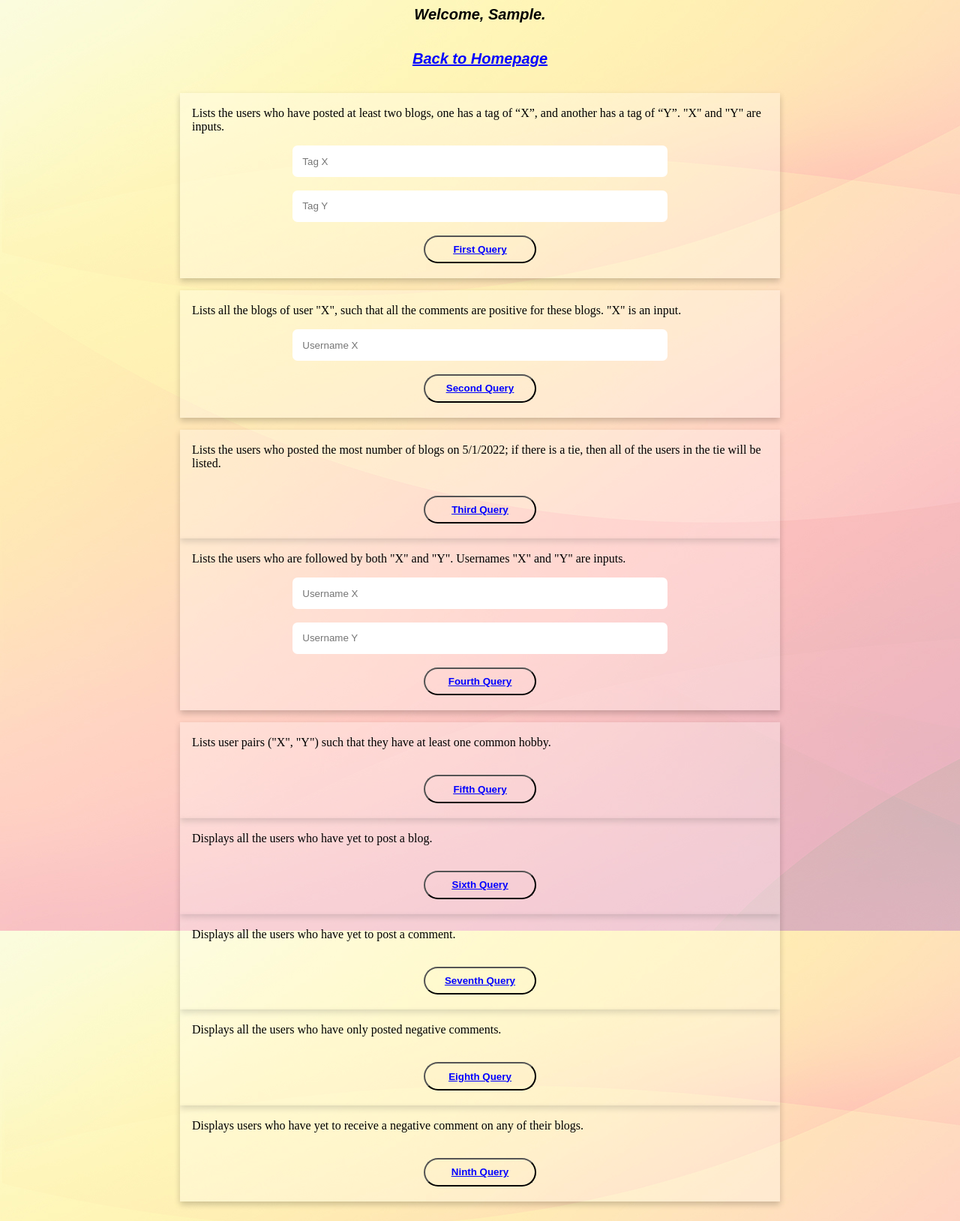
After one commit to marmartahery/comp440, a PHP site: page /part3.php in a window 1280 px wide. The commit adds this page. Shown: the whole page at 75% size. Run offline with PHP 8.4, Linux system fonts and the light colour scheme; the visitor is signed in with stand-in values (Sample User, id 1); tables that the repository leaves empty or names only in its code hold one stand-in row (values such as "Sample post"); a stand-in replaces the project's code that opens the database connection.

Commit message:
Added a part 3 .php file and pages that we are going to need

```diff
--- a/homepage.php
+++ b/homepage.php
@@ -39,7 +39,8 @@ echo "<h1><i> Welcome,&nbsp" . $first . ".</i></h1>";
     <br>
       <button type="submit"><a href="profile.php">View Your Profile</a></button><br><br>
       <button type="submit"><a href="newblog.php">New Blog Post</a></button><br><br>
-      <button type="submit"><a href="viewblogs.php">View Blogs</a></button>
+      <button type="submit"><a href="viewblogs.php">View Blogs</a></button><br><br>
+      <button type="submit"><a href="part3.php">Part 3 Queries</a></button>
 
     <br>
     <h2><a href="logout.php">Sign Out</a></h2>
--- /dev/null
+++ b/part3.php
@@ -0,0 +1,127 @@
+<?php
+session_start();
+include("config.php");
+
+$user_name = $_SESSION["login_user"];
+$_SESSION["blogId"] = 0;
+
+$qry_first = "SELECT first_name FROM user WHERE username = '$user_name'";
+$result_first = mysqli_query($conn, $qry_first);
+$row_1 = mysqli_fetch_array($result_first, MYSQLI_ASSOC);
+$first = $row_1['first_name'];
+
+echo "<h1><i> Welcome,&nbsp" . $first . ".</i></h1>";
+?>
+
+<html lang="en">
+
+<head>
+  <meta charset="utf-8">
+  <title>Part 3 Queries</title>
+  <link href="input.css" rel="stylesheet" type="text/css">
+</head>
+
+<body>
+  <h2><a href="homepage.php">Back to Homepage</a></h2>
+
+  <br>
+<form name="f1" action="part3.php" method="POST">
+  <div class='card'>
+    <div class='container'>
+      <p>
+        Lists the users who have posted at least two blogs, one has a tag of “X”, and another has a
+        tag of “Y”. "X" and "Y" are inputs.
+      </p>
+      <input type="text" id="tagX" name="tagX" placeholder="Tag X" pattern="[A-Za-z]+" maxlength="20" required ?><br>
+      <input type="text" id="tagY" name="tagY" placeholder="Tag Y" pattern="[A-Za-z]+" maxlength="20" required ?>
+      <br><button type="submit"><a href="1query.php">First Query</a></button><br>
+    </div>
+  </div>
+</form>
+
+<form name="f2" action="part3.php" method="POST">
+  <div class='card'>
+    <div class='container'>
+      <p>
+        Lists all the blogs of user "X", such that all the comments are positive for these blogs.
+        "X" is an input.
+      </p>
+      <input type="text" id="usernameX" name="usernameX" placeholder="Username X" pattern="^[a-zA-Z0-9_.-]*" required ?>
+      <br><button type="submit"><a href="2query.php">Second Query</a></button><br>
+    </div>
+  </div>
+</form>
+
+  <div class='card'>
+    <div class='container'>
+      <p>
+        Lists the users who posted the most number of blogs on 5/1/2022; if there is a tie,
+        then all of the users in the tie will be listed.
+      </p>
+      <br><button type="submit"><a href="3query.php">Third Query</a></button><br>
+    </div>
+  </div>
+
+<form name="f3" action="part3.php" method="POST">
+  <div class='card'>
+    <div class='container'>
+      <p>
+        Lists the users who are followed by both "X" and "Y". Usernames "X" and "Y" are inputs.
+      </p>
+      <input type="text" id="usernameX2" name="usernameX2" placeholder="Username X" pattern="^[a-zA-Z0-9_.-]*" required ?><br>
+      <input type="text" id="usernameY2" name="usernameY2" placeholder="Username Y" pattern="^[a-zA-Z0-9_.-]*" required ?>
+      <br><button type="submit"><a href="4query.php">Fourth Query</a></button><br>
+    </div>
+  </div>
+</form>
+
+  <div class='card'>
+    <div class='container'>
+      <p>
+        Lists user pairs ("X", "Y") such that they have at least one common hobby.
+      </p>
+      <br><button type="submit"><a href="5query.php">Fifth Query</a></button><br>
+    </div>
+  </div>
+
+  <div class='card'>
+    <div class='container'>
+      <p>
+        Displays all the users who have yet to post a blog.
+      </p>
+      <br><button type="submit"><a href="6query.php">Sixth Query</a></button><br>
+    </div>
+  </div>
+
+  <div class='card'>
+    <div class='container'>
+      <p>
+        Displays all the users who have yet to post a comment.
+      </p>
+      <br><button type="submit"><a href="7query.php">Seventh Query</a></button><br>
+    </div>
+  </div>
+
+  <div class='card'>
+    <div class='container'>
+      <p>
+        Displays all the users who have only posted negative comments.
+      </p>
+      <br><button type="submit"><a href="8query.php">Eighth Query</a></button><br>
+    </div>
+  </div>
+
+  <div class='card'>
+    <div class='container'>
+      <p>
+        Displays users who have yet to receive a negative comment on any of their blogs.
+      </p>
+      <br><button type="submit"><a href="9query.php">Ninth Query</a></button><br>
+    </div>
+  </div>
+
+  <br>
+
+</body>
+
+</html>
```
Also changed, not shown: 1query.php (added, +29 -0 lines), 2query.php (added, +29 -0 lines), 3query.php (added, +29 -0 lines), 4query.php (added, +29 -0 lines), 5query.php (added, +29 -0 lines), 6query.php (added, +29 -0 lines), 7query.php (added, +29 -0 lines), 8query.php (added, +29 -0 lines), 9query.php (added, +29 -0 lines).
